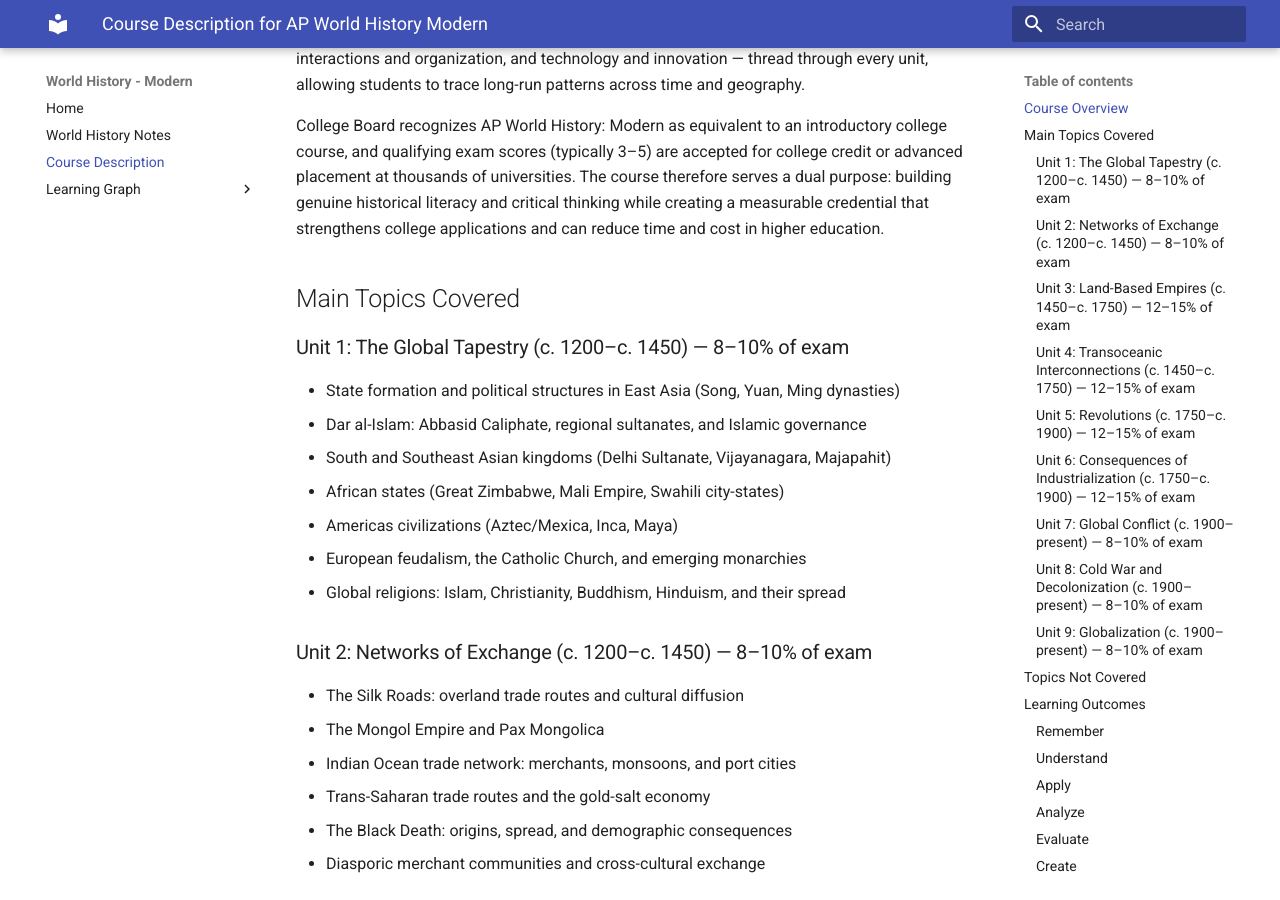
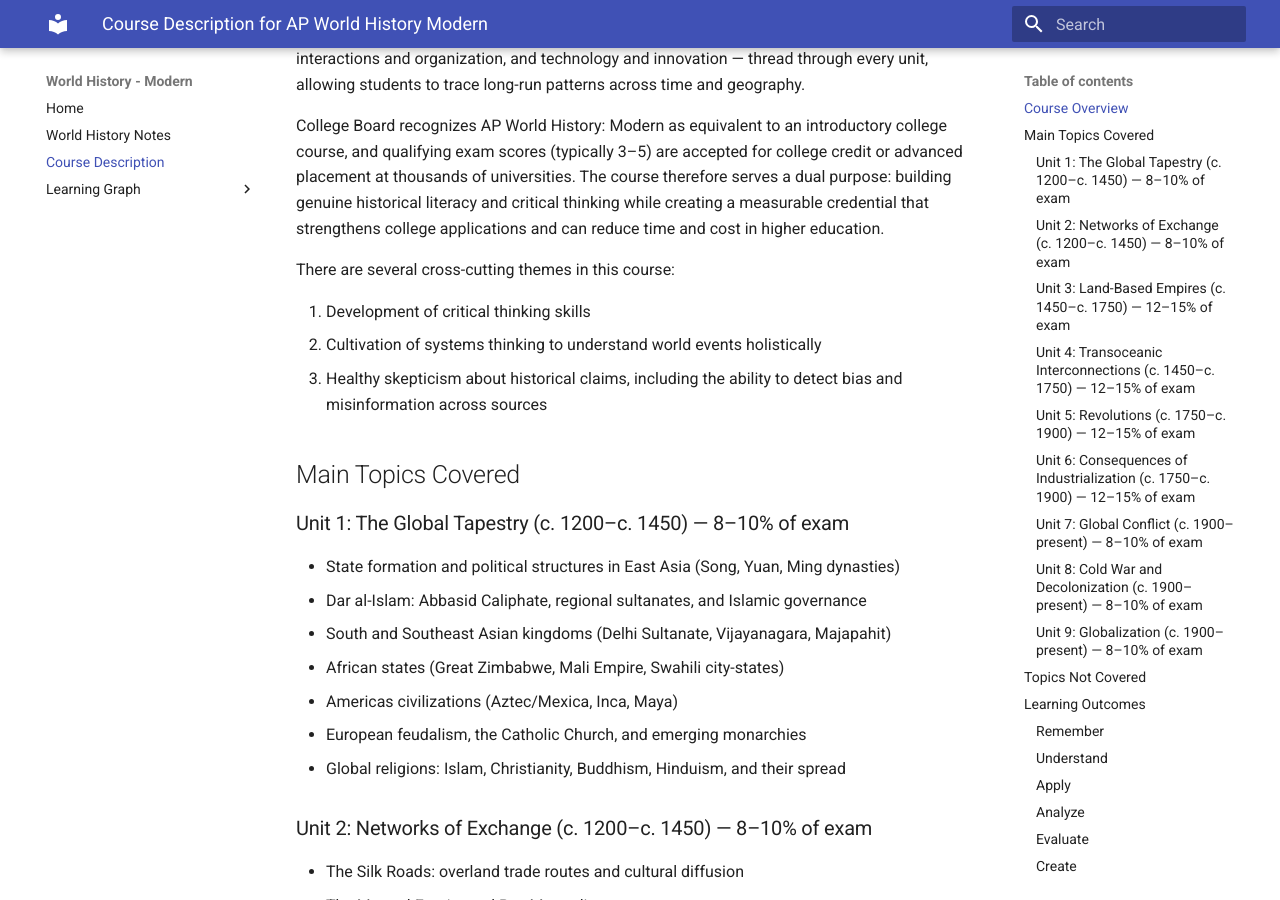
Before and after one commit to dmccreary/world-history, an MkDocs documentation site: the page built from docs/course-description.md, in a window 1280 px wide and 900 px high, scrolled down 682 px. Built offline with MkDocs 1.6.1 and Material for MkDocs 9.7.7, drawn with Linux system fonts in a browser that asks for light colours.

Commit message:
Added course description

```diff
--- a/docs/course-description.md
+++ b/docs/course-description.md
@@ -19,6 +19,12 @@
 The course is organized into nine thematic units that move chronologically from the interconnected civilizations of the medieval world through the emergence of global trade networks, the rise and fall of land-based and maritime empires, the revolutionary upheavals of the 18th and 19th centuries, the catastrophic conflicts of the 20th century, and the accelerating forces of globalization in the contemporary era. Six recurring themes — humans and the environment, cultural developments and interactions, governance, economic systems, social interactions and organization, and technology and innovation — thread through every unit, allowing students to trace long-run patterns across time and geography.
 
 College Board recognizes AP World History: Modern as equivalent to an introductory college course, and qualifying exam scores (typically 3–5) are accepted for college credit or advanced placement at thousands of universities. The course therefore serves a dual purpose: building genuine historical literacy and critical thinking while creating a measurable credential that strengthens college applications and can reduce time and cost in higher education.
+
+There are several cross-cutting themes in this course:
+
+1. Development of critical thinking skills
+2. Cultivation of systems thinking to understand world events holistically
+3. Healthy skepticism about historical claims, including the ability to detect bias and misinformation across sources
 
 ## Main Topics Covered
 
```
Also changed, not shown: 1 other file.
